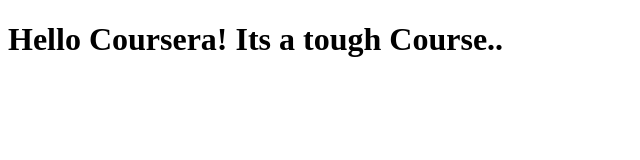
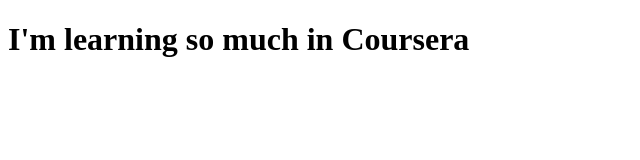
Before and after one commit to JayavarshiniRaja/Coursera-test, a plain HTML site: page index.html in a window 1280 px wide. Shown: the whole page, without its empty margins (0-640 px from the left). Drawn offline with Linux system fonts and the light colour scheme.

Commit message:
First_try

```diff
--- a/index.html
+++ b/index.html
@@ -1,15 +1,10 @@
 <!DOCTYPE html>
 <html>
 <head>
-
+    <meta charset="utf-8">
     <title>Hello Coursera!</title>
-
 </head>
-
 <body>
-
-    <h1>Hello Coursera! Its a tough Course.. </h1>
-
+    <h1>I'm learning so much in Coursera</h1>
 </body>
-
 </html>
```
